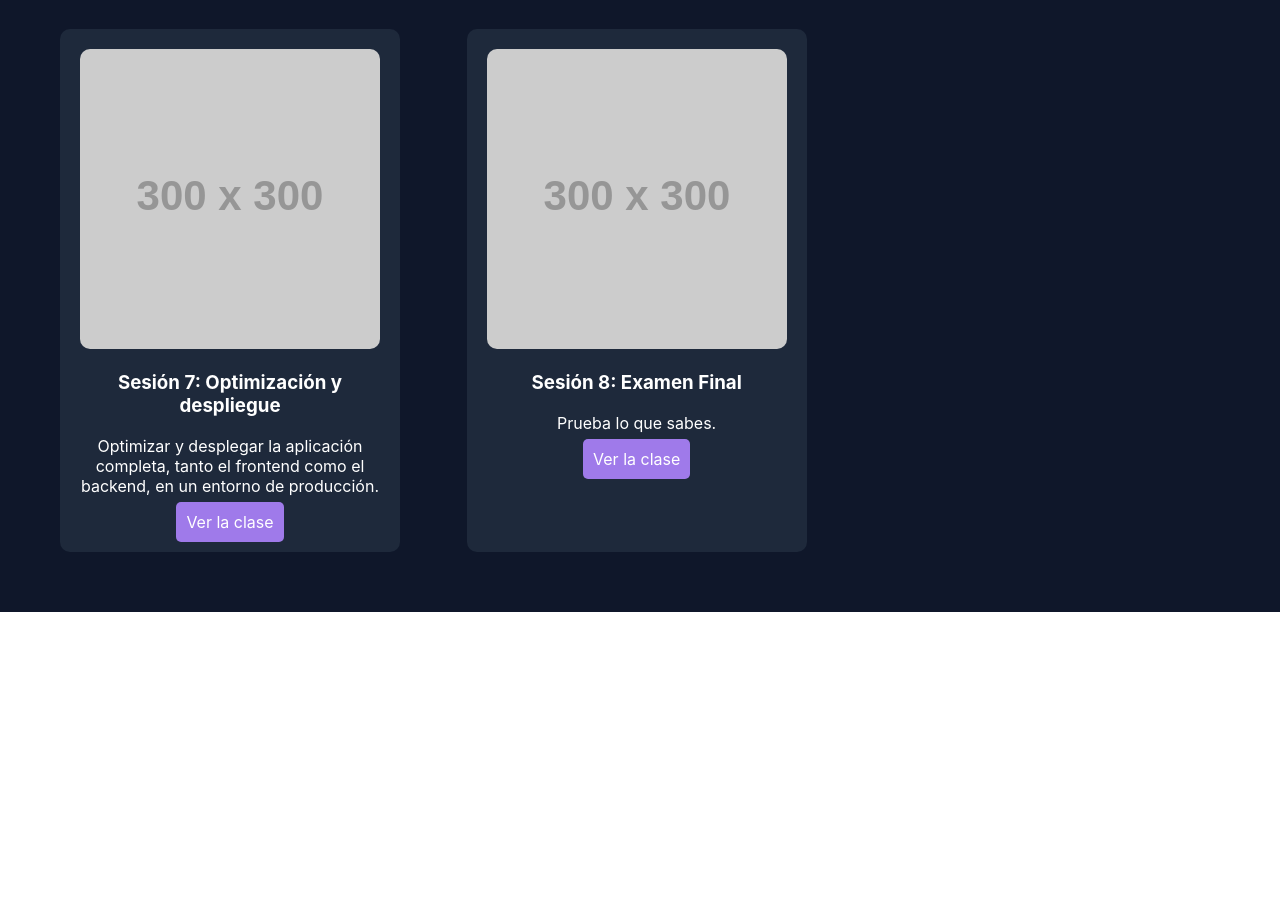
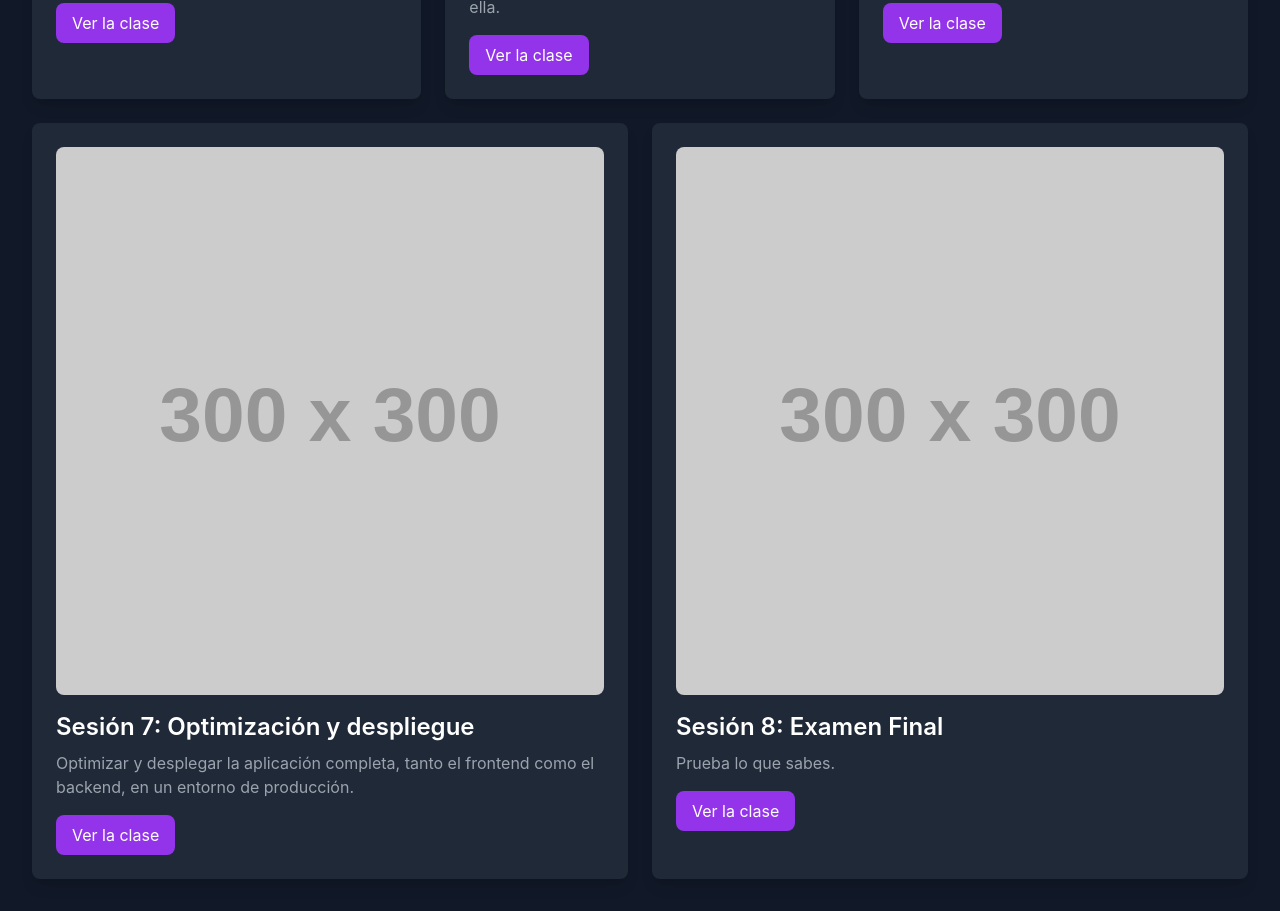
Before and after one commit to altair3542/web.media, a React (Create React App) app: page / in a window 1280 px wide. Shown: the part 1280-2191 px from the top of the page. Before the commit the page ends 1892 px from the top, so only its background shows below. Built offline with nearby package versions, Linux system fonts and the light colour scheme.

Commit message:
logica condicional

```diff
--- a/package.json
+++ b/package.json
@@ -34,5 +34,10 @@
       "last 1 firefox version",
       "last 1 safari version"
     ]
+  },
+  "devDependencies": {
+    "autoprefixer": "^10.4.20",
+    "postcss": "^8.4.47",
+    "tailwindcss": "^3.4.14"
   }
 }
--- a/public/index.html
+++ b/public/index.html
@@ -24,7 +24,7 @@
       work correctly both with client-side routing and a non-root public URL.
       Learn how to configure a non-root public URL by running `npm run build`.
     -->
-    <title>React App</title>
+    <title>Programación Web Media - Temario de clases</title>
   </head>
   <body>
     <noscript>You need to enable JavaScript to run this app.</noscript>
--- a/src/App.js
+++ b/src/App.js
@@ -2,7 +2,6 @@ import React, { useState, useEffect } from 'react';
 
 function App() {
   const [hoveredCardIndex, setHoveredCardIndex] = useState(null);
-  const [hoveredButtonIndex, setHoveredButtonIndex] = useState(null);
   const [isMobile, setIsMobile] = useState(window.innerWidth <= 768);
 
   useEffect(() => {
@@ -62,96 +61,83 @@ function App() {
     },
   ];
 
+  // Verificar si el número de tarjetas no es múltiplo de 3
+  const notMultipleOfThree = sessions.length % 3 !== 0;
+
   return (
-    <div style={containerStyle}>
-      <h1>Temario de Clases Programación Web Media</h1>
-      <div style={isMobile ? mobileGridStyle : gridStyle}>
-        {sessions.map((session, index) => (
+    <div className="bg-gray-900 text-white min-h-screen p-8">
+      <h1 className="text-4xl font-bold text-center mb-8">Temario de Clases Programación Web Media</h1>
+      <div className={`grid gap-6 ${isMobile ? 'grid-cols-1' : 'grid-cols-3'} justify-center`}>
+        {sessions.map((session, index) => {
+          // Si el número de tarjetas no es múltiplo de 3 y estamos en las dos últimas tarjetas
+          const isLastTwo = notMultipleOfThree && index >= sessions.length - 2 && !isMobile;
+
+          // Si estamos en las dos últimas tarjetas, renderizar solo dentro del contenedor `flex`
+          if (isLastTwo && index === sessions.length - 2) {
+            return (
+              <div className="flex justify-center w-full col-span-3" key={index}>
                 <div
-            key={index}
-            style={{
-              ...cardStyle,
-              ...(hoveredCardIndex === index ? cardHoverStyle : {}),
-            }}
+                  className={`bg-gray-800 rounded-lg p-6 shadow-lg transform transition-transform w-1/2 ${hoveredCardIndex === index ? 'scale-105 shadow-xl' : ''}`}
                   onMouseEnter={() => setHoveredCardIndex(index)}
                   onMouseLeave={() => setHoveredCardIndex(null)}
                 >
-            <img src={session.image} alt={session.title} style={imgStyle} />
-            <h3>{session.title}</h3>
-            <p>{session.objective}</p>
+                  <img src={session.image} alt={session.title} className="rounded-lg w-full mb-4" />
+                  <h3 className="text-2xl font-semibold mb-2">{session.title}</h3>
+                  <p className="text-gray-400 mb-4">{session.objective}</p>
                   <a
                     href={session.link}
-              style={{
-                ...buttonStyle,
-                ...(hoveredButtonIndex === index ? buttonHoverStyle : {}),
-              }}
-              onMouseEnter={() => setHoveredButtonIndex(index)}
-              onMouseLeave={() => setHoveredButtonIndex(null)}
+                    className="inline-block bg-purple-600 text-white px-4 py-2 rounded-lg hover:bg-purple-500 transition-colors"
                   >
                     Ver la clase
                   </a>
                 </div>
-        ))}
+                <div
+                  className={`bg-gray-800 rounded-lg p-6 shadow-lg transform transition-transform w-1/2 ml-6 ${hoveredCardIndex === index + 1 ? 'scale-105 shadow-xl' : ''}`}
+                  onMouseEnter={() => setHoveredCardIndex(index + 1)}
+                  onMouseLeave={() => setHoveredCardIndex(null)}
+                  key={index + 1}
+                >
+                  <img src={sessions[index + 1].image} alt={sessions[index + 1].title} className="rounded-lg w-full mb-4" />
+                  <h3 className="text-2xl font-semibold mb-2">{sessions[index + 1].title}</h3>
+                  <p className="text-gray-400 mb-4">{sessions[index + 1].objective}</p>
+                  <a
+                    href={sessions[index + 1].link}
+                    className="inline-block bg-purple-600 text-white px-4 py-2 rounded-lg hover:bg-purple-500 transition-colors"
+                  >
+                    Ver la clase
+                  </a>
                 </div>
               </div>
             );
           }
 
-const containerStyle = {
-  backgroundColor: '#0f172a',
-  color: 'white',
-  padding: '20px',
-  textAlign: 'center',
-};
+          // Mostrar las demás tarjetas
+          if (index !== sessions.length - 1) {
+            return (
+              <div
+                key={index}
+                className={`bg-gray-800 rounded-lg p-6 shadow-lg transform transition-transform ${hoveredCardIndex === index ? 'scale-105 shadow-xl' : ''}`}
+                onMouseEnter={() => setHoveredCardIndex(index)}
+                onMouseLeave={() => setHoveredCardIndex(null)}
+              >
+                <img src={session.image} alt={session.title} className="rounded-lg w-full mb-4" />
+                <h3 className="text-2xl font-semibold mb-2">{session.title}</h3>
+                <p className="text-gray-400 mb-4">{session.objective}</p>
+                <a
+                  href={session.link}
+                  className="inline-block bg-purple-600 text-white px-4 py-2 rounded-lg hover:bg-purple-500 transition-colors"
+                >
+                  Ver la clase
+                </a>
+              </div>
+            );
+          }
 
-const gridStyle = {
-  display: 'grid',
-  gridTemplateColumns: 'repeat(3, 1fr)',
-  gap: '20px',
-  justifyContent: 'center',
-  padding: '20px',
-};
-
-const mobileGridStyle = {
-  display: 'grid',
-  gridTemplateColumns: 'repeat(1, 1fr)',
-  gap: '20px',
-  justifyContent: 'center',
-  padding: '20px',
-};
-
-const cardStyle = {
-  backgroundColor: '#1e293b',
-  color: 'white',
-  borderRadius: '10px',
-  padding: '20px',
-  width: '300px',
-  margin: '20px',
-  textAlign: 'center',
-  transition: 'transform 0.2s, box-shadow 0.2s',
-};
-
-const cardHoverStyle = {
-  transform: 'scale(1.05)',
-  boxShadow: '0px 4px 15px rgba(0, 0, 0, 0.5)',
-};
-
-const imgStyle = {
-  width: '100%',
-  borderRadius: '10px',
-};
-
-const buttonStyle = {
-  backgroundColor: '#9f7aea',
-  color: 'white',
-  padding: '10px',
-  borderRadius: '5px',
-  textDecoration: 'none',
-  transition: 'background-color 0.3s',
-};
-
-const buttonHoverStyle = {
-  backgroundColor: '#7c3aed',
-};
+          return null; // Evitar renderizar la última tarjeta dos veces
+        })}
+      </div>
+    </div>
+  );
+}
 
 export default App;
--- a/src/index.css
+++ b/src/index.css
@@ -1,3 +1,7 @@
+@tailwind base;
+@tailwind components;
+@tailwind utilities;
+
 body {
   margin: 0;
   font-family: -apple-system, BlinkMacSystemFont, 'Segoe UI', 'Roboto', 'Oxygen',
--- /dev/null
+++ b/tailwind.config.js
@@ -0,0 +1,10 @@
+/** @type {import('tailwindcss').Config} */
+module.exports = {
+  content: [
+    "./src/**/*.{js,jsx,ts,tsx}",
+  ],
+  theme: {
+    extend: {},
+  },
+  plugins: [],
+}
```
Also changed, not shown: 1 other file (tests, documents, lock files or other folders). Lines whose indentation alone changed are shown as unchanged.
